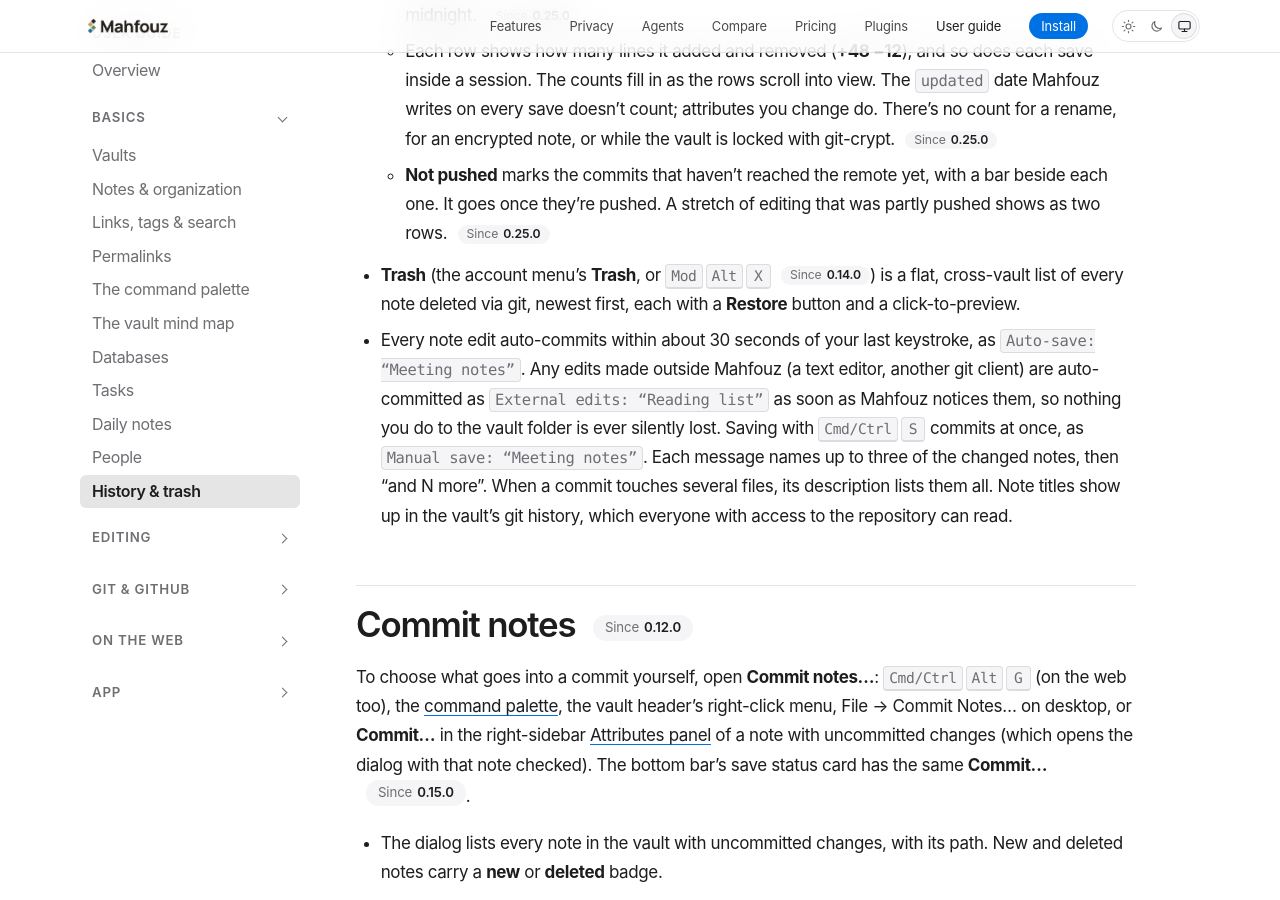
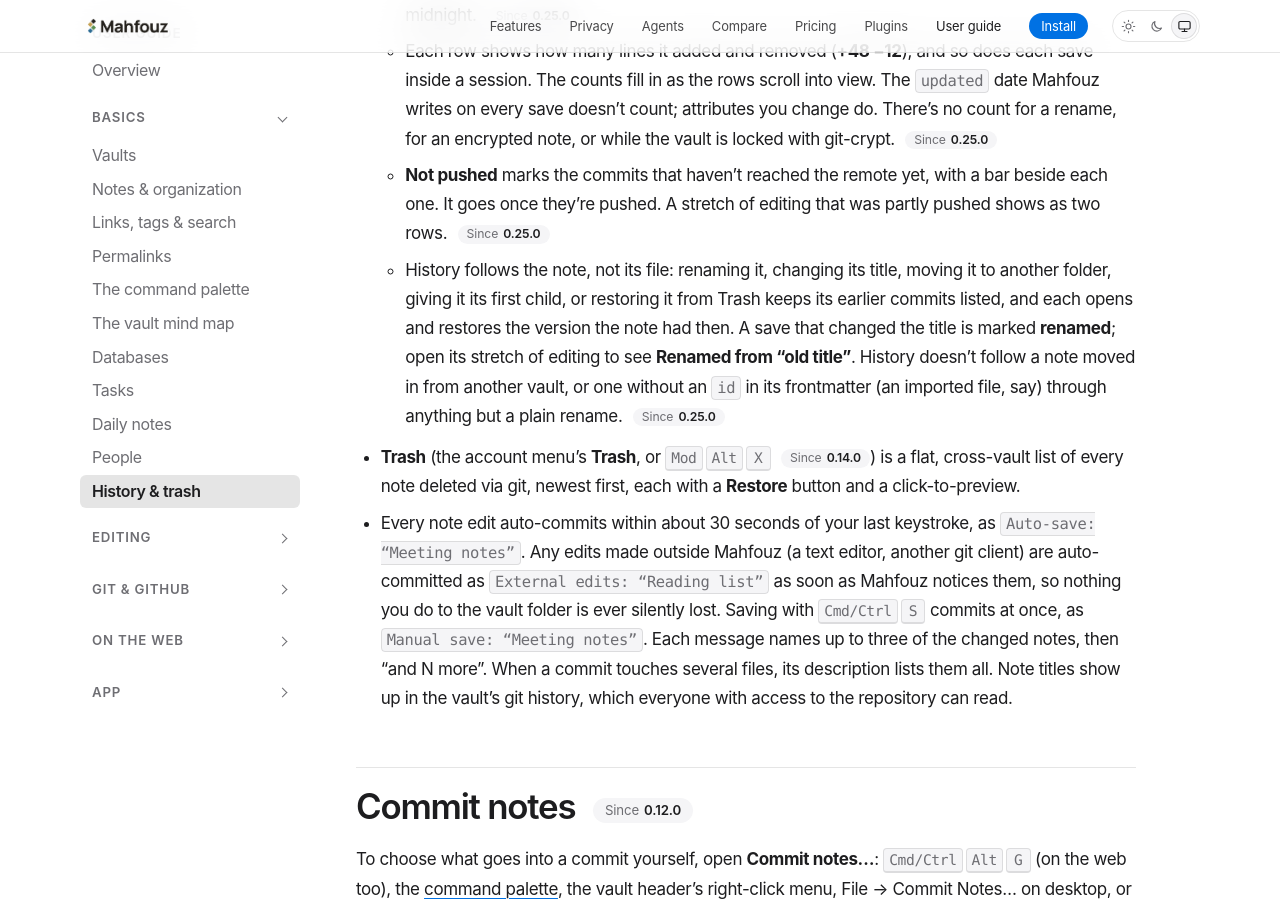
Before and after one commit to mahfouz-app/docs, a Jekyll site: the page built from guide/history.md, in a window 1280 px wide and 900 px high, scrolled down 587 px. Built offline with Jekyll 4.4.1, drawn with Linux system fonts in a browser that asks for light colours.

Commit message:
Guide: History follows a note through renames
For mahfouz-app/app#1297.

Mahfouz issue: https://l.mahfouz.app/a0petb01a1b6ab2ce97b53b637f357dc0e397d

Co-Authored-By: Claude Opus 5.5 <noreply@anthropic.com>

```diff
--- a/guide/history.md
+++ b/guide/history.md
@@ -31,6 +31,15 @@ Mahfouz keeps no separate history of its own: **history is git history.**
   - **Not pushed** marks the commits that haven't reached the remote
     yet, with a bar beside each one. It goes once they're pushed. A
     stretch of editing that was partly pushed shows as two rows. {% include since.html v="0.25.0" %}
+  - History follows the note, not its file: renaming it, changing its
+    title, moving it to another folder, giving it its first child, or
+    restoring it from Trash keeps its earlier commits listed, and each
+    opens and restores the version the note had then. A save that
+    changed the title is marked **renamed**; open its stretch of editing
+    to see **Renamed from “old title”**. History doesn't follow a note
+    moved in from another vault, or one without an `id` in its
+    frontmatter (an imported file, say) through anything but a plain
+    rename. {% include since.html v="0.25.0" %}
 - **Trash** (the account menu's **Trash**, or <kbd>Mod</kbd><kbd>Alt</kbd><kbd>X</kbd> {% include since.html v="0.14.0" %}) is a flat, cross-vault list of every
   note deleted via git, newest first, each with a **Restore** button and a
   click-to-preview.
```
